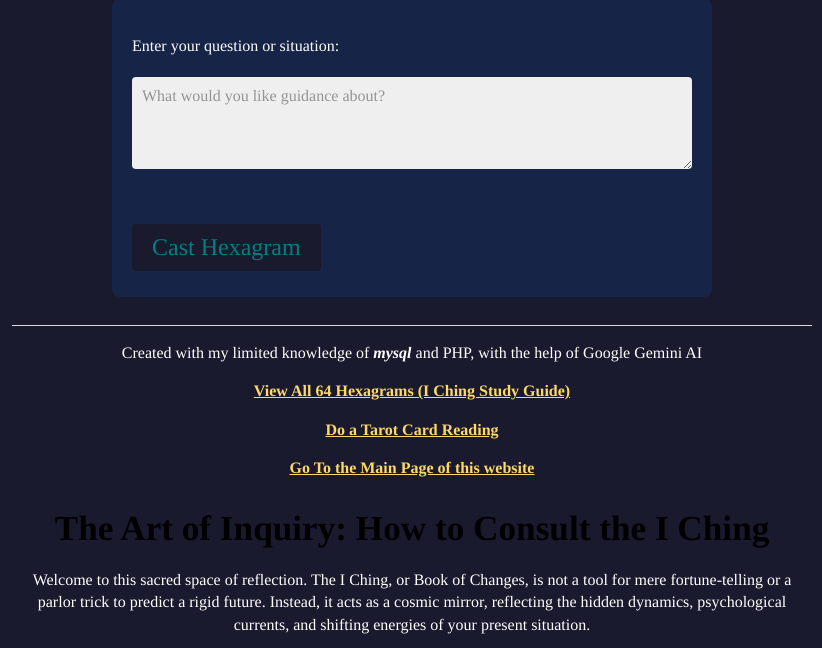
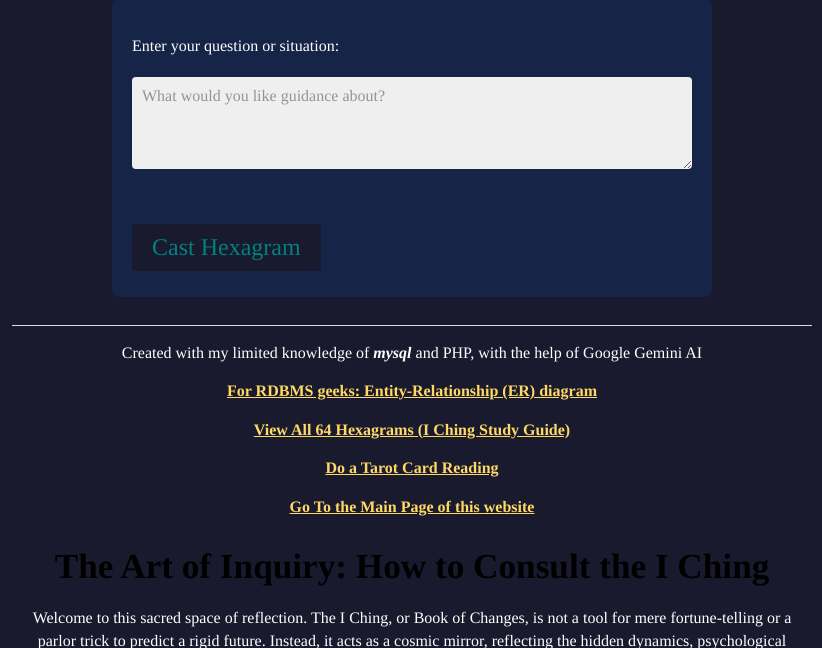
Before and after one commit to spiritbilll-boop/i-ching, a PHP site: page / in a window 1280 px wide. Shown: the part 98-746 px from the top of the page, without its empty margins (228-1050 px from the left). Run offline with PHP 8.4, Linux system fonts and the light colour scheme; some web fonts are replaced.

Commit message:
Add link to ER diagram

```diff
--- a/index.php
+++ b/index.php
@@ -240,6 +240,7 @@ if ($hexagram) {
 <?php endif; ?>
 
 <p>Created with my limited knowledge of <b><i>mysql</i></b> and PHP, with the help of Google Gemini AI</p>
+<a href="/images/iching_db.png" target=_blank>For RDBMS geeks: Entity-Relationship (ER) diagram</a>
 <p><a href="study_guide.php" target="_blank">View All 64 Hexagrams (I Ching Study Guide)</a></p>
 <p><a href="/tarot-study-guide" target=_blank>Do a Tarot Card Reading</a></p>
 <p><a href="/" target=_blank>Go To the Main Page of this website</a></p>
```
